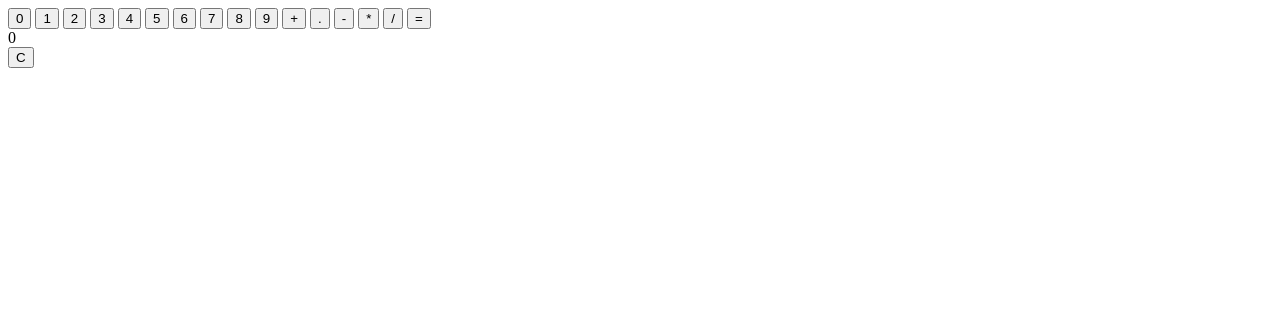
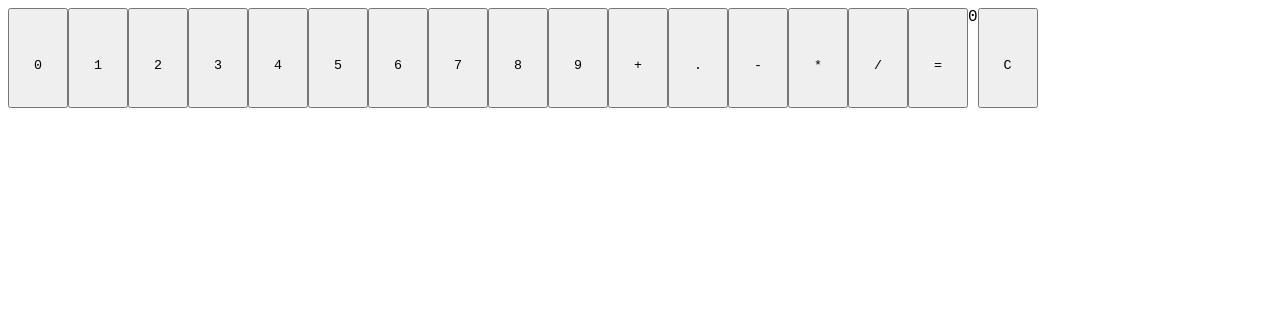
Before and after one commit to AlmogAsrass/calculator, a plain HTML site: page index.html in a window 1280 px wide. Drawn offline with Linux system fonts and the light colour scheme.

Commit message:
edit CSS.

```diff
--- a/index.html
+++ b/index.html
@@ -10,6 +10,7 @@
 
 <body>
 
+    <div class="container">
         <button id="zero" class="numbers">0</button>
         <button id="one" class="numbers">1</button>
         <button id="two" class="numbers">2</button>
@@ -28,6 +29,7 @@
         <button id="equals">=</button>
         <div id="display">0</div>
         <button id="clear">C</button>
+    </div>
 
 </body>
 
--- a/style.css
+++ b/style.css
@@ -0,0 +1,22 @@
+body {
+    display: flex;
+    justify-content: center;
+    align-items: center;
+    font-family: 'Courier New', Courier, monospace;
+}
+
+
+.container {
+    display: flex;
+    flex-direction: column wrap;
+    flex: 1;
+    width: 200px;
+    height: 300px;
+}
+
+button {
+    padding: 48px 24px;
+    height: 48px;
+    gap: 20px;
+    font-family: 'Courier New', Courier, monospace;
+}
```
Lines whose indentation alone changed are shown as unchanged.
